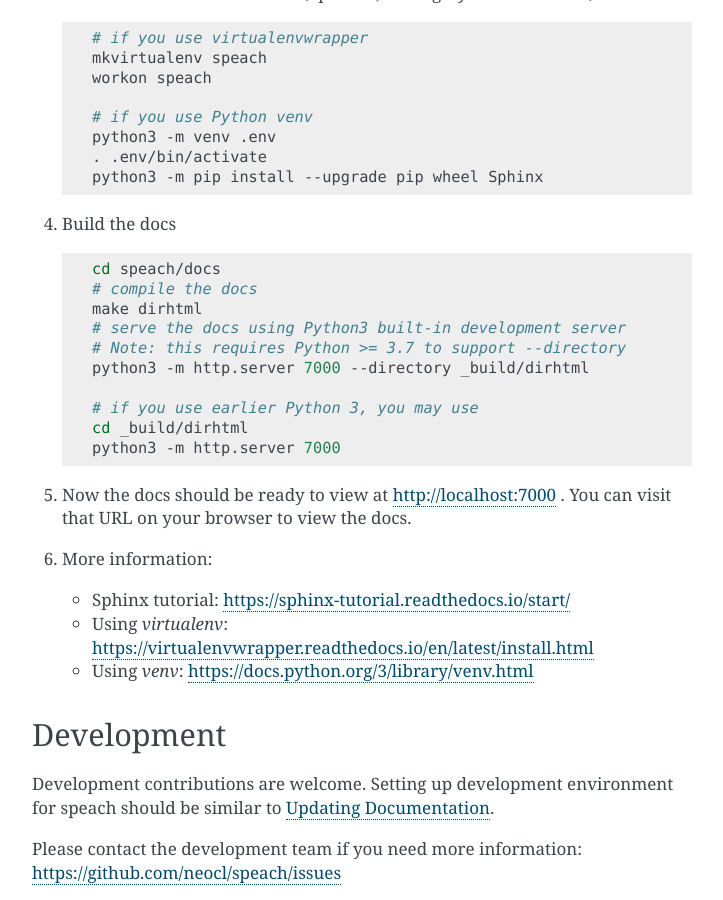
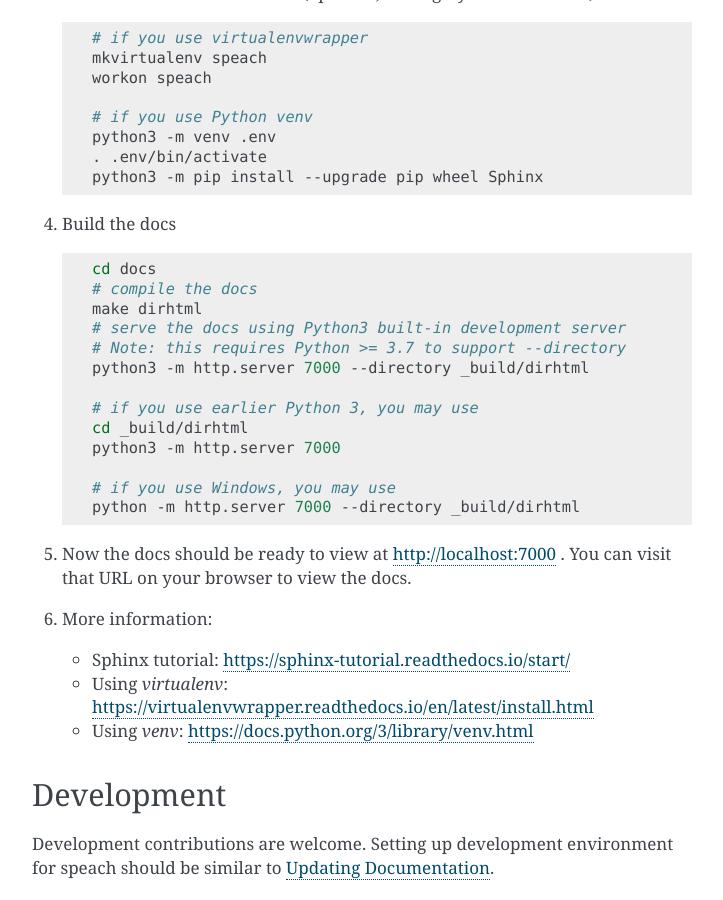
Before and after one commit to neocl/speach, a Sphinx documentation site: the page built from docs/contributing.rst, in a window 1280 px wide and 900 px high, scrolled down 870 px. Shown: the whole window, without its empty margins (388-1111 px from the left). Built offline with Sphinx 7.4.7, drawn with Linux system fonts in a browser that asks for light colours.

```diff
--- a/docs/api_media.rst
+++ b/docs/api_media.rst
@@ -1,8 +1,9 @@
-.. _page_vtt:
+.. _api_media:
 
 Media module
 ============
 
+This is a module for media processing.
 
 .. automodule:: speach.media
    :members:
--- a/docs/contributing.rst
+++ b/docs/contributing.rst
@@ -58,7 +58,7 @@ Updating Documentation
 
    .. code:: bash
 
-      cd speach/docs
+      cd docs
       # compile the docs
       make dirhtml
       # serve the docs using Python3 built-in development server
@@ -68,6 +68,9 @@ Updating Documentation
       # if you use earlier Python 3, you may use
       cd _build/dirhtml
       python3 -m http.server 7000
+
+      # if you use Windows, you may use
+      python -m http.server 7000 --directory _build/dirhtml
 
 #. Now the docs should be ready to view at http://localhost:7000 . You can visit that URL on your browser to view the docs.
 
```
